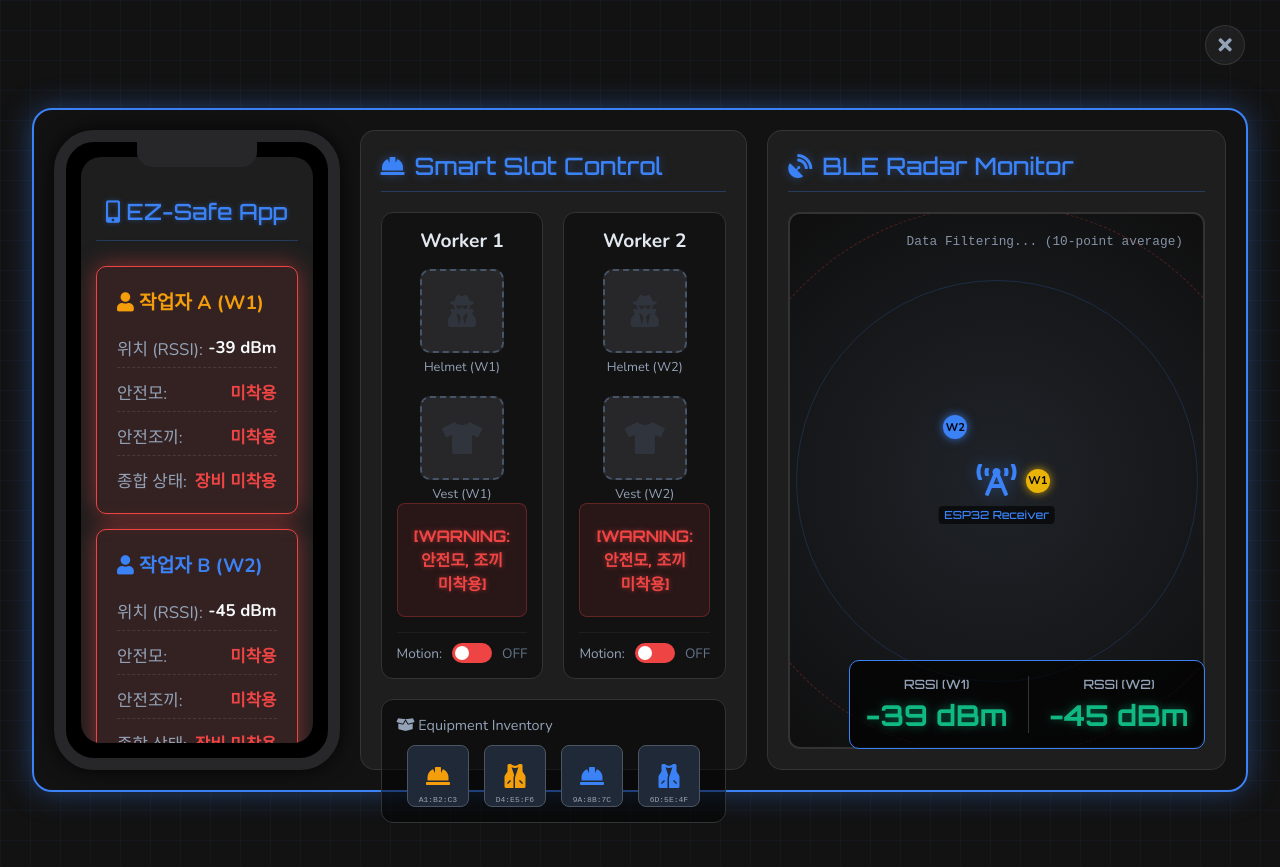
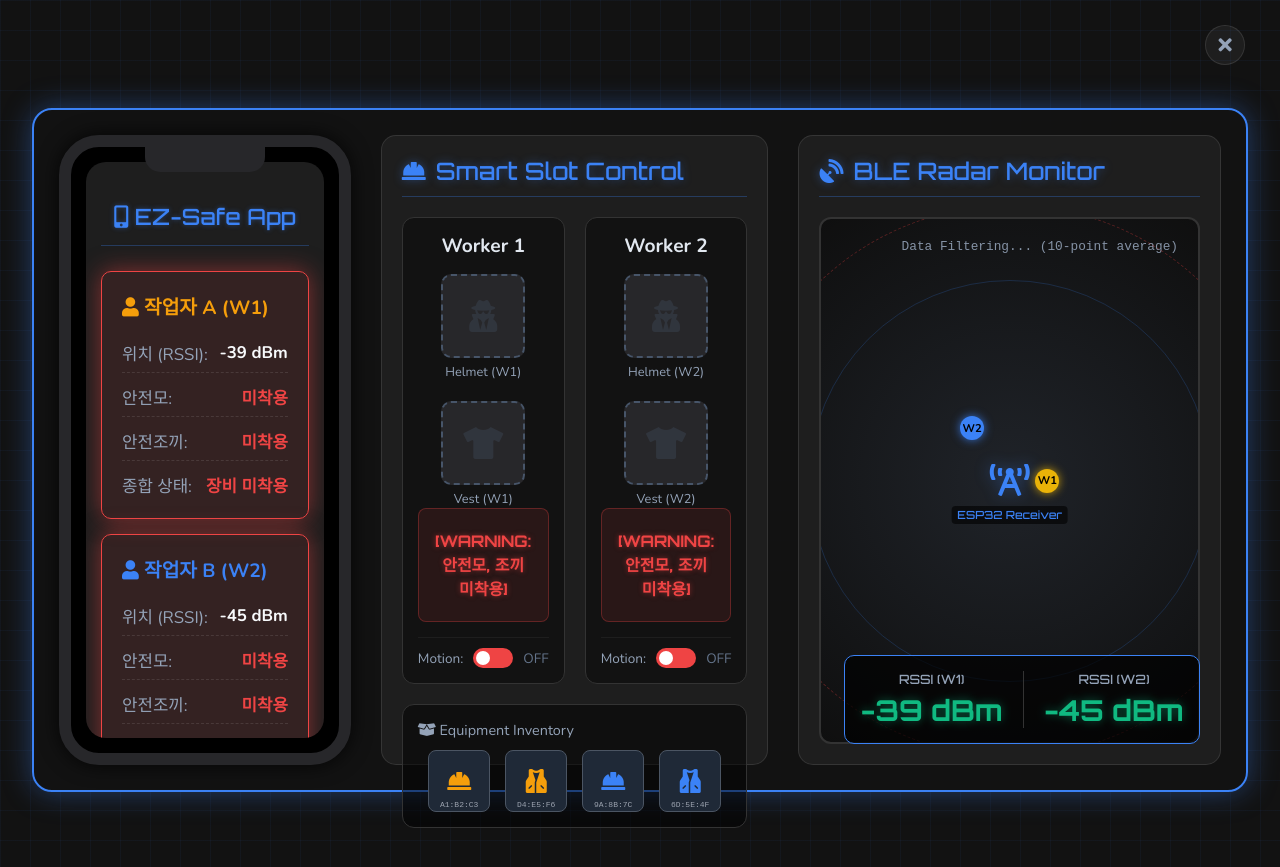
Before and after one commit to lee-myeong-eun/lee-myeong-eun.github.io, a Jekyll site: the page built from _pages/ezsafe-simulator.html, in a window 1280 px wide. Shown: the top 867 px of the page. Built offline with Jekyll 4.4.1, drawn with Linux system fonts in a browser that asks for light colours.

Commit message:
Rebalance flex layout to prevent Radar from aggressively pushing the Smart Slot, widen gaps for breathing room

```diff
--- a/_pages/ezsafe-simulator.html
+++ b/_pages/ezsafe-simulator.html
@@ -75,15 +75,15 @@ permalink: /ezsafe-simulator/
         .simulator-container {
             display: flex;
             width: 95vw;
-            max-width: 1700px;
+            max-width: 1800px;
             aspect-ratio: 16 / 9;
             max-height: 90vh;
             background: rgba(18, 18, 18, 0.95);
             border: 2px solid var(--border-neon);
             border-radius: 20px;
             box-shadow: 0 0 30px var(--border-neon-glow);
-            padding: 20px;
-            gap: 20px;
+            padding: 25px;
+            gap: 30px;
             box-sizing: border-box;
             position: relative;
         }
@@ -104,8 +104,8 @@ permalink: /ezsafe-simulator/
 
         /* 중앙 스마트 슬롯 영역 (원래 좌측) */
         .left-panel {
-            flex: 1;
-            max-width: 410px;
+            flex: 1.3;
+            max-width: 480px;
             display: flex;
             flex-direction: column;
             background: var(--panel-bg);
@@ -344,7 +344,7 @@ permalink: /ezsafe-simulator/
 
         /* 우측 관제 레이더 영역 (원래 우측) */
         .right-panel {
-            flex: 1.8;
+            flex: 1.6;
             display: flex;
             flex-direction: column;
             background: var(--panel-bg);
@@ -577,7 +577,7 @@ permalink: /ezsafe-simulator/
         /* 스마트폰 UI 스타일 */
         .phone-panel {
             flex: 1;
-            max-width: 410px;
+            max-width: 430px;
             background: #000;
             border: 12px solid #27272a;
             border-radius: 40px;
```
